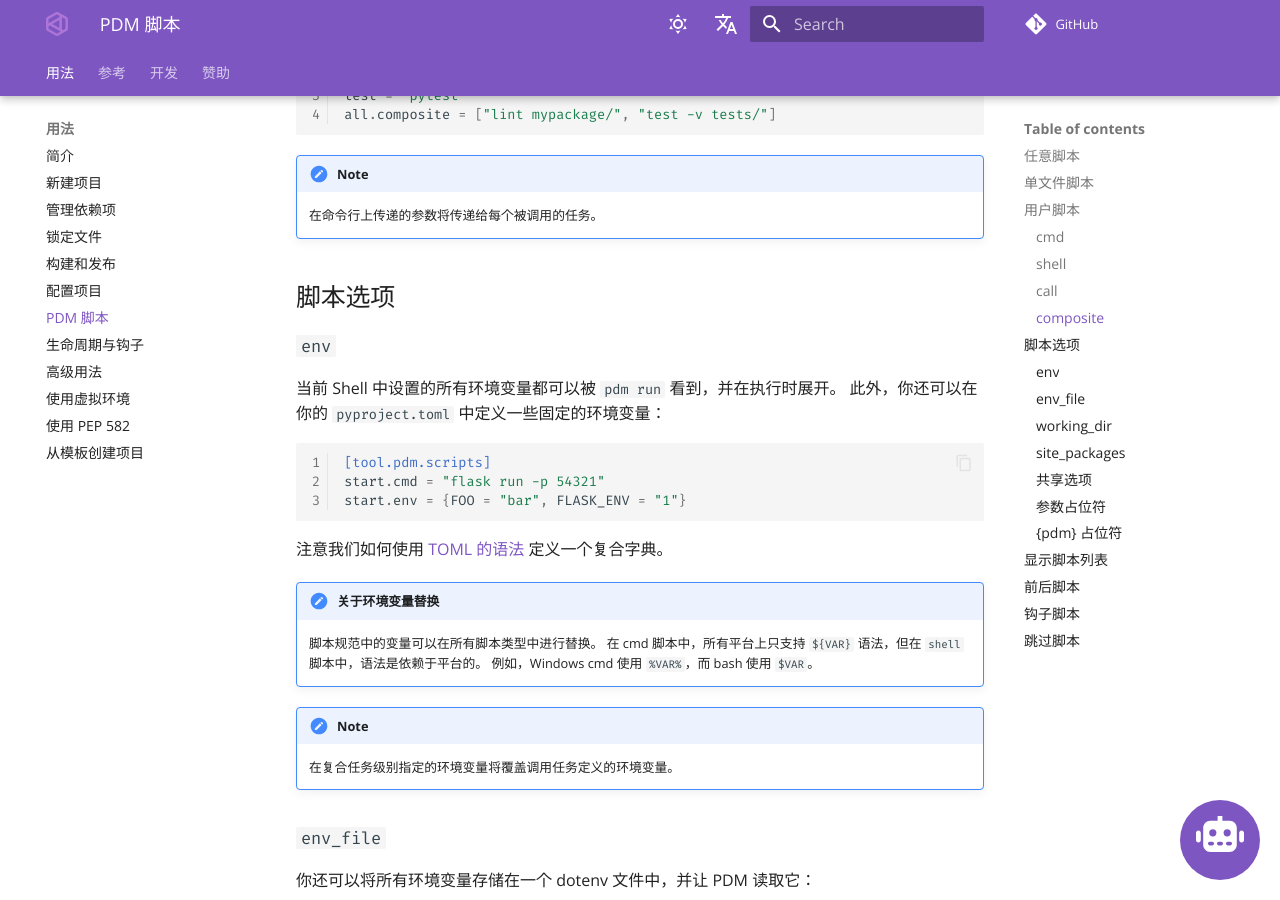
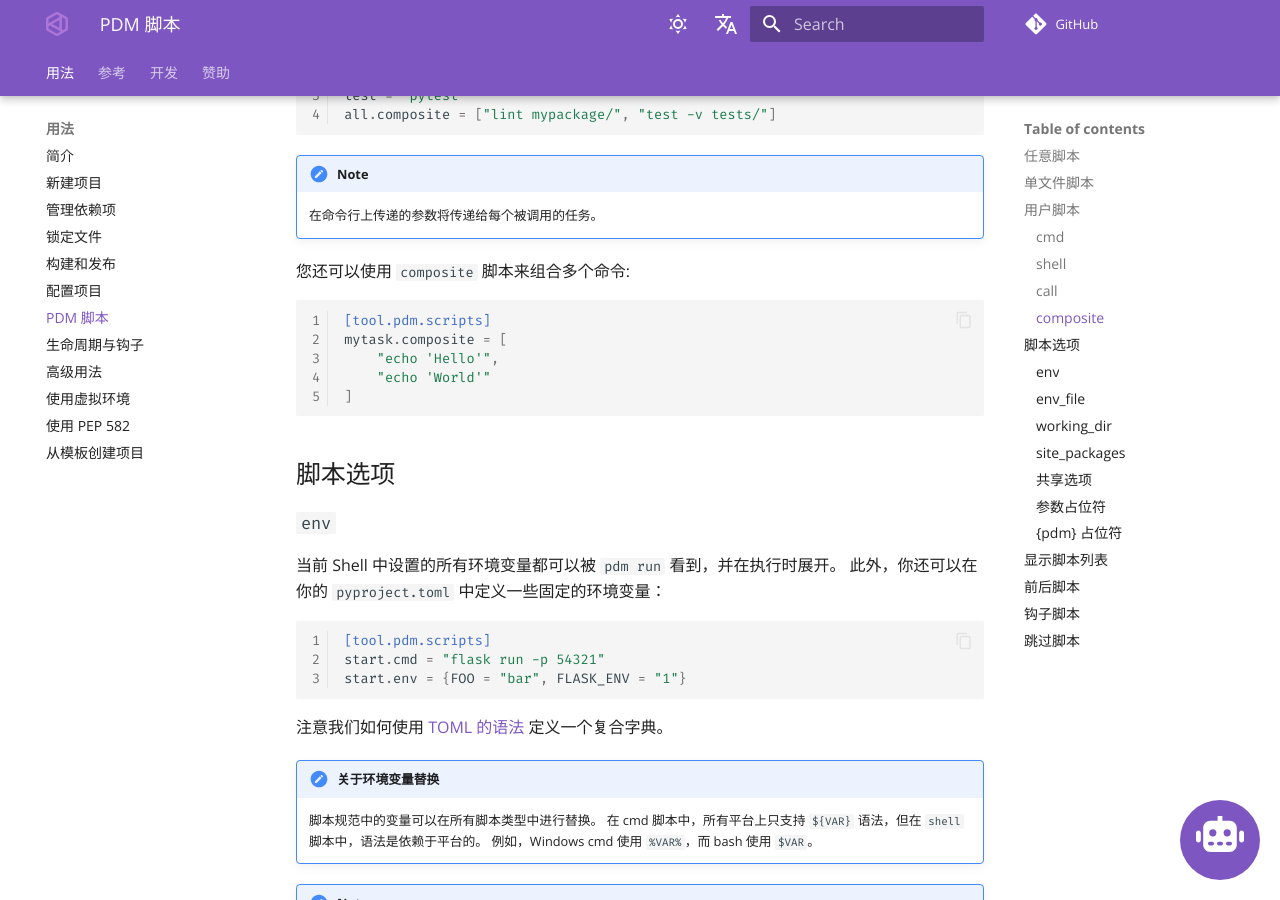
Before and after one commit to pdm-project/pdm-docs-zh, an MkDocs documentation site: the page built from docs/usage/scripts.md, in a window 1280 px wide and 900 px high, scrolled down 3964 px. Built offline with MkDocs 1.6.1 and Material for MkDocs 9.7.7, drawn with Linux system fonts in a browser that asks for light colours; comment, search, counter and statistics services are not loaded; the version menu is left out.

Commit message:
sync: 00d2a889

````diff
--- a/docs/usage/scripts.md
+++ b/docs/usage/scripts.md
@@ -194,6 +194,16 @@ all.composite = ["lint mypackage/", "test -v tests/"]
 
 !!! note
     在命令行上传递的参数将传递给每个被调用的任务。
+
+您还可以使用 `composite` 脚本来组合多个命令:
+
+```toml
+[tool.pdm.scripts]
+mytask.composite = [
+    "echo 'Hello'",
+    "echo 'World'"
+]
+```
 
 ## 脚本选项
 
````
